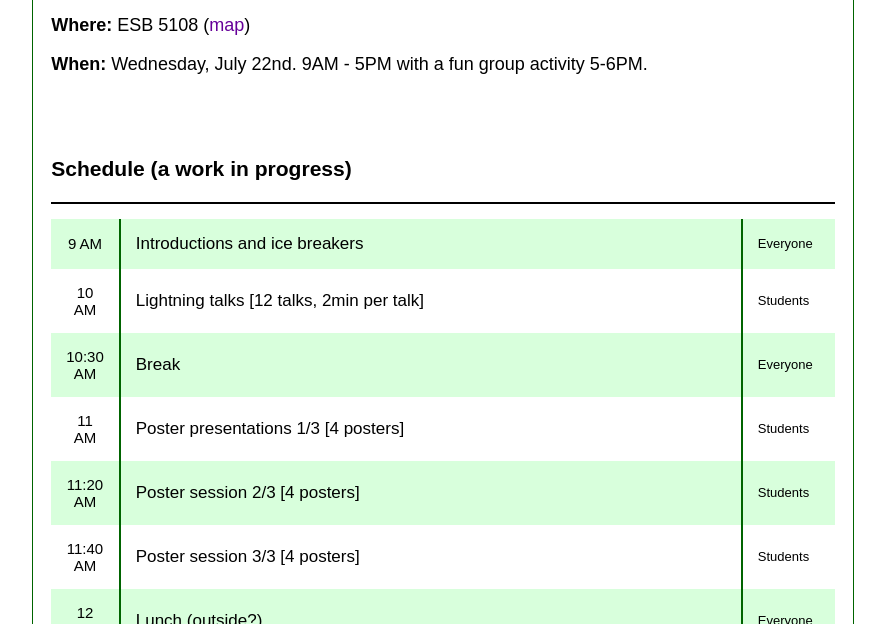
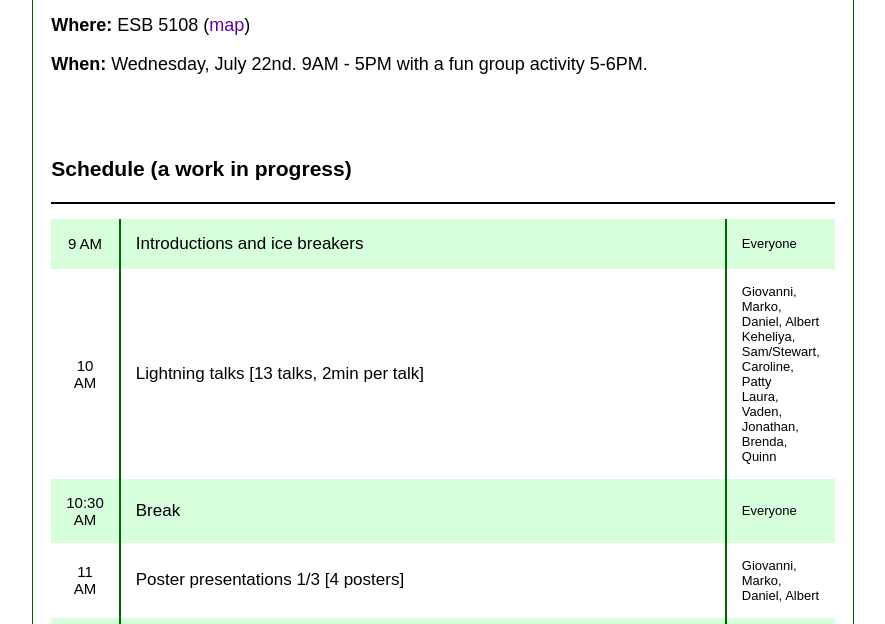
Before and after one commit to ubc-spl/www, a plain HTML site: page retreat2015/index.html in a window 1280 px wide. Shown: the part 176-800 px from the top of the page, without its empty margins (197-1082 px from the left). Drawn offline with Linux system fonts and the light colour scheme.

Commit message:
Update index.html

```diff
--- a/retreat2015/index.html
+++ b/retreat2015/index.html
@@ -49,9 +49,11 @@ brainstorming session. We'll end the day with a fun group activity.
   <tr>
     <td class="tdfirst">10 AM</td>
     <td class="tdsecond">
-      Lightning talks [12 talks, 2min per talk]
+      Lightning talks [13 talks, 2min per talk]
     </td>
-    <td class="tdthird">Students</td>
+    <td class="tdthird">Giovanni, Marko, Daniel, Albert<br/>
+                        Keheliya, Sam/Stewart, Caroline, Patty<br/>
+                        Laura, Vaden, Jonathan, Brenda, Quinn</td>
   </tr>
 
   <tr>
@@ -67,7 +69,7 @@ brainstorming session. We'll end the day with a fun group activity.
     <td class="tdsecond">
       Poster presentations 1/3 [4 posters]
     </td>
-    <td class="tdthird">Students</td>
+    <td class="tdthird">Giovanni, Marko, Daniel, Albert</td>
   </tr>
 
   <tr>
@@ -75,15 +77,15 @@ brainstorming session. We'll end the day with a fun group activity.
     <td class="tdsecond">
       Poster session 2/3 [4 posters]
     </td>
-    <td class="tdthird">Students</td>
+    <td class="tdthird">Keheliya, Sam/Stewart, Caroline, Patty</td>
   </tr>
 
   <tr>
     <td class="tdfirst">11:40 AM</td>
     <td class="tdsecond">
-      Poster session 3/3 [4 posters]
+      Poster session 3/3 [5 posters]
     </td>
-    <td class="tdthird">Students</td>
+    <td class="tdthird">Laura, Vaden, Jonathan, Brenda, Quinn</td>
   </tr>
 
   <tr>
```
